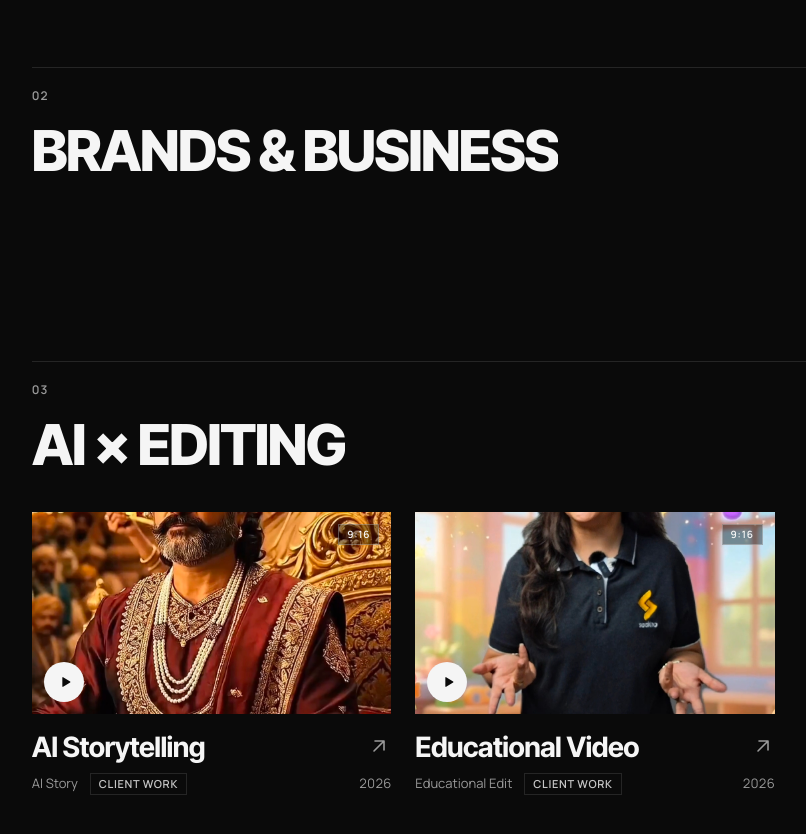
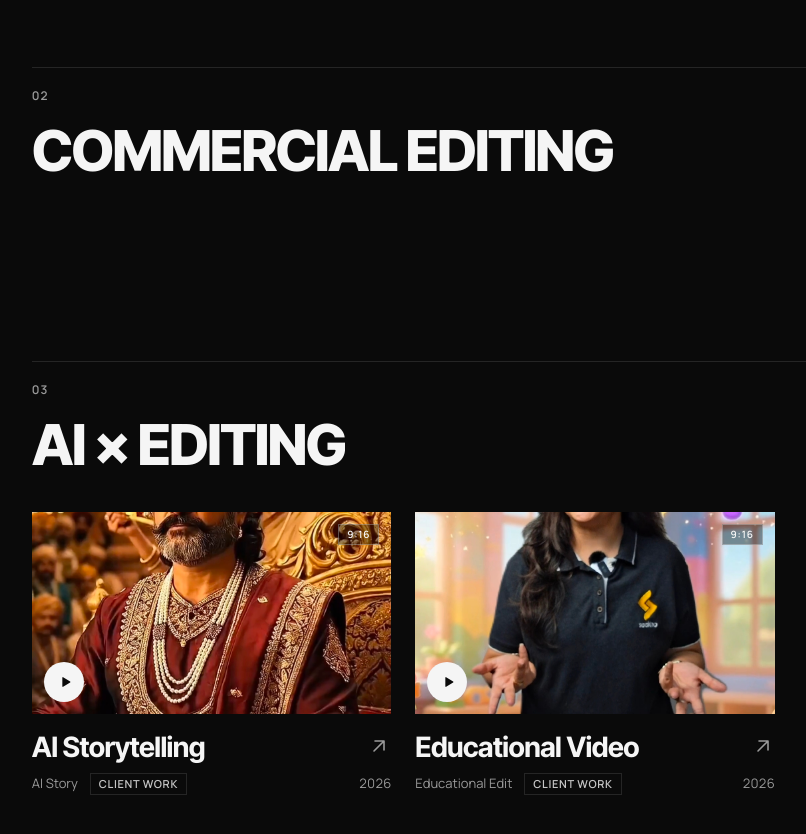
Before and after one commit to hereshivam-10/Shivam-portfolio, a Next.js app: page / in a window 1280 px wide. Shown: the part 3040-3874 px from the top of the page, without its empty margins (45-851 px from the left). Built offline with nearby package versions, Linux system fonts and the light colour scheme; no server answers.

Commit message:
Update site.ts

```diff
--- a/data/site.ts
+++ b/data/site.ts
@@ -69,9 +69,9 @@ export const categories = [
   },
   {
   id: "COMMERCIAL_EDITING",
-  number: "02",
-  title: "BRANDS & BUSINESS",
-  sub: "Premium product films, brand edits and promotional content crafted for modern brands and businesses.",
+number: "02",
+title: "Commercial Editing",
+sub: "Original commercial and promotional video editing created for brands and businesses.",
   },
   {
     id: "AI × EDITING",
```
